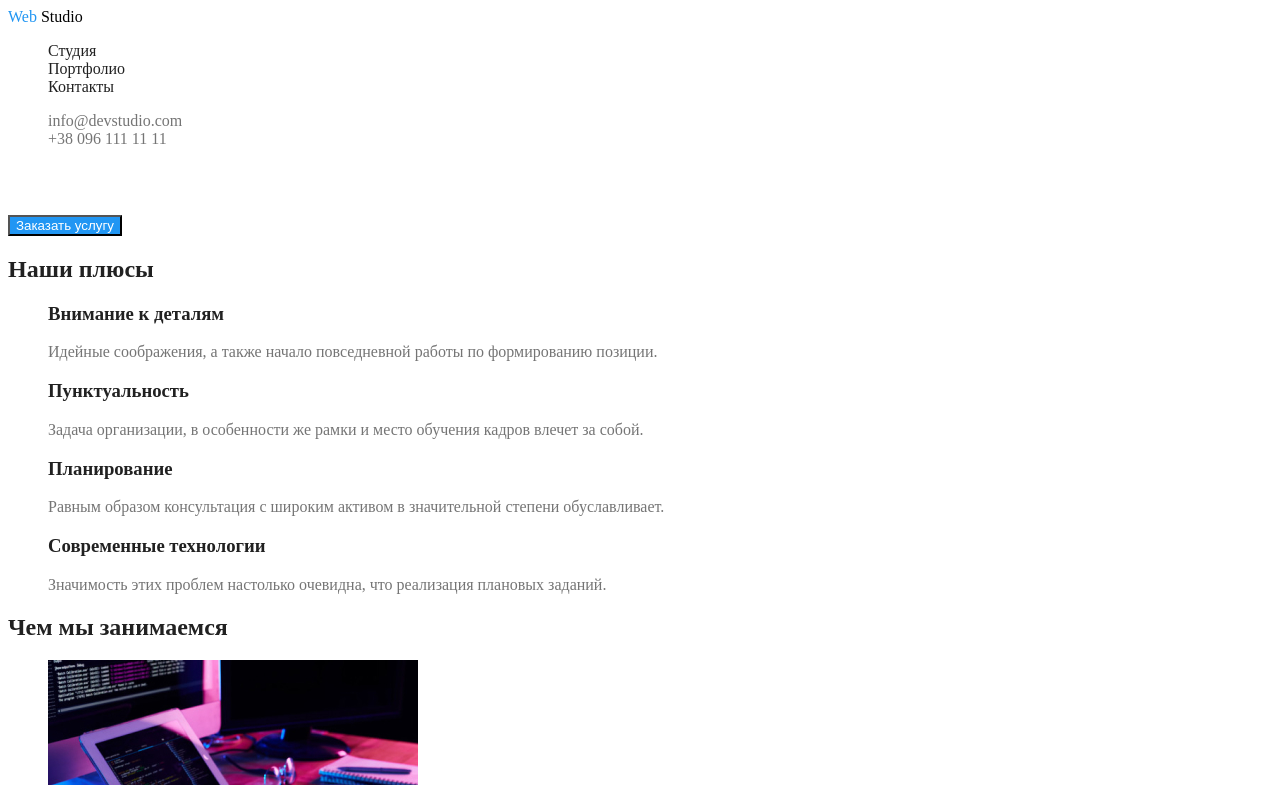
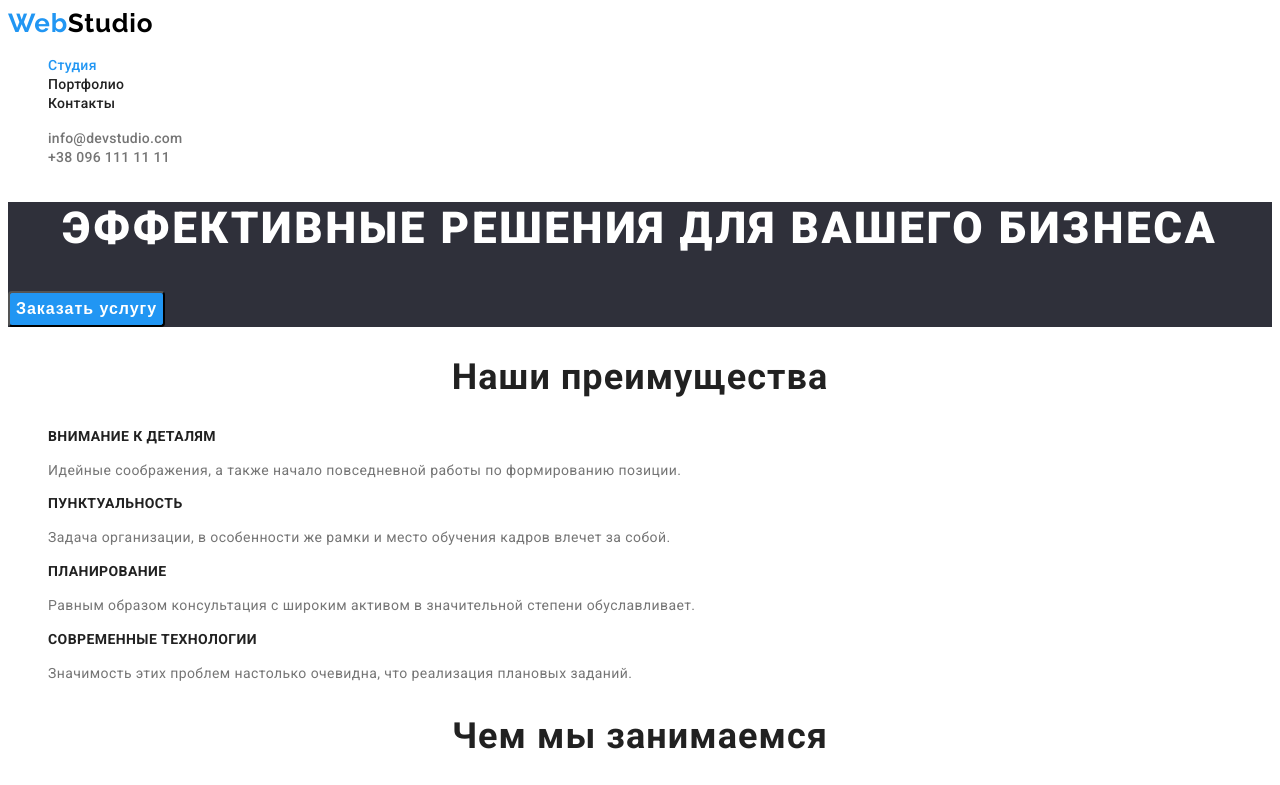
Before and after one commit to Fry8778/-goit-markup-hw-02, a plain HTML site: page index.html in a window 1280 px wide. Shown: the top 785 px of the page. Drawn offline with Linux system fonts and the light colour scheme; a web font is replaced by a local one.

Commit message:
На станице WebStudio добавлены цвет, шрифт

```diff
--- a/css/style.css
+++ b/css/style.css
@@ -1,30 +1,38 @@
+/*PAGE 1: CSS for WebStudio*/
+
 :root {
     --primery-text-color:#757575;
     --title-text-color: #212121;
     --accent-color: #2196F3;
+    --primery-white-color:#FFFFFF;
 }
 
 
 body {
-    background-color: #FFFFFF;
-    color: #757575;;
+    background-color: var(--primery-white-color);
+    color: var(--primery-text-color);
+    font-family: Roboto, 'Helvetica Neue', sans-serif;
+    letter-spacing: 0.03em;
 }
+
 /*Logo*/
 
 .logo {
+    color:#000000;
+    font-family: Raleway;
+    font-weight: 700;
+    font-size: 26px;
+    line-height: 1.19;
+    letter-spacing: 0.03em;
     text-decoration: none;
 }
 
-.logo-up-black {
-    color:#000000;
+.logo:hover {
+    color:var(--accent-color);
 }
 
-.logo-up-black:hover {
-    color: var(--accent-color);
-}
-
-.logo-up-blue {
-    color: var(--accent-color);
+.up-blue {
+    color:var(--accent-color);
 }
 
 /*Site navigation*/
@@ -34,6 +42,10 @@ body {
 }
 
 .site-nav a {
+    font-weight: 500;
+    font-size: 14px;
+    line-height: 1.14;
+    letter-spacing: 0.02em;
     text-decoration: none;
     color: var(--title-text-color);
 }
@@ -42,9 +54,16 @@ body {
 .site-nav .link:focus {
     color: var(--accent-color);
 }
+.site-nav .link.current {
+    color: var(--accent-color);
+}
 
 /*Auth-nav*/
 .auth-nav .link {
+    font-weight: 500;
+    font-size: 14px;
+    line-height: 1.14;
+    letter-spacing: 0.02em;
     text-decoration: none;
     color: var(--primery-text-color);
 }
@@ -56,29 +75,64 @@ body {
 }
 
 /*Hero*/
+
+.hero {
+    background-color:#2F303A;
+}
 .hero-title {
-    color: #FFFFFF;
+    font-weight: 900;
+    font-size: 44px;
+    line-height: 1,36;
+    text-align: center;
+    text-transform: uppercase;
+    letter-spacing: 0.06em;
+    color: var(--primery-white-color);
+
 }
 
 .button {
-    color: #FFFFFF;
+    color: var(--primery-white-color);
     background-color: var(--accent-color);
+    border-radius: 4px;
+    font-weight: 700;
+    font-size: 16px;
+    line-height: 1.88;
+    text-align: center;
+    letter-spacing: 0.06em;
 }
 
-/*Section*/
-
 .section-title {
+    font-family: 'Roboto';
+    font-weight: 700;
+    font-size: 36px;
+    line-height: 1.16;
+    text-align: center;
+    letter-spacing: 0.03em;
     color: var(--title-text-color);
 }
+/*Преимущества*/
 
- /*Features*/
+.features-list .title {
+    font-family: 'Roboto';
+    font-weight: 700;
+    font-size: 14px;
+    line-height: 1.14;
+    letter-spacing: 0.03em;
+    color: var(--title-text-color);
+
+}
+
+.features-list .text {
+    font-family: 'Roboto';
+    font-weight: 400;
+    font-size: 14px;
+    line-height: 1.71;
+    letter-spacing: 0.03em;
+    color: var(--primery-text-color);
+}
 
 .features-list {
     list-style: none;
-}
-
-.features-list .title {
-    color: var(--title-text-color);
 }
 
 /*Наша деятельность*/
@@ -89,28 +143,47 @@ body {
 
 /*Staff*/
 
+.section-people {
+    background-color: #F5F4FA;}
+
 .staff {
     list-style: none;
 }
 
 .staff-name {
+    font-weight: 500;
+    font-size: 16px;
+    line-height: 1.19;
+    letter-spacing: 0.03em;
     color: var(--title-text-color);
 }
 .staff-position {
+    font-weight: 400;
+    font-size: 16px;
+    line-height: 1.19;
+    letter-spacing: 0.03em;
     color: var(--primery-text-color);
 }
 
 /*Footer*/
 
-.logo-down-white {
-    color: #FFFFFF;
+.footer {
+    background-color:#2F303A;
+}
+.logo-down {
+    color: var(--accent-color);
+    font-family: Raleway;
+    font-weight: 700;
+    font-size: 26px;
+    line-height: 1.19;
+    letter-spacing: 0.03em;
+    text-decoration: none;
+}
+.down-white {
+    color: var(--primery-white-color);
 }
 
-.logo-down-white:hover {
-    color: var(--accent-color);
-}
-
-.logo-down-blue {
+.down-white:hover {
     color: var(--accent-color);
 }
 
@@ -121,10 +194,22 @@ body {
 }
 
 .bottom .town {
-    color: #FFFFFF;
+    font-family: 'Roboto';
+    font-style: normal;
+    font-weight: 400;
+    font-size: 14px;
+    line-height: 1.71;
+    letter-spacing: 0.03em;
+    color: var(--primery-white-color);
 }
 
 .bottom .link {
+    font-family: 'Roboto';
+    font-style: normal;
+    font-weight: 400;
+    font-size: 14px;
+    line-height: 1.71;
+    letter-spacing: 0.03em;
     color: rgba(255, 255, 255, 0.6);
 }
 
@@ -136,5 +221,4 @@ body {
 }
 
 
-
-hero and footer color цвет бекграунд: #2F303A;
+    /*PAGE 2: CSS for Pornfolio*/
--- a/index.html
+++ b/index.html
@@ -5,7 +5,10 @@
     <meta charset="UTF-8">
     <meta http-equiv="X-UA-Compatible" content="IE=edge">
     <meta name="viewport" content="width=device-width, initial-scale=1.0">
-    <title>WebStudio-hw-2</title>
+    <title>WebStudio</title>
+    <link
+        href="https://fonts.googleapis.com/css2?family=Raleway:wght@700&family=Roboto:wght@400;500;700;900&family=Whisper&display=swap"
+        rel="stylesheet">
     <link rel="stylesheet" href="./css/style.css">
 </head>
 
@@ -13,13 +16,10 @@
     <!--Шапка сайта-->
     <header>
         <nav>
-            <a href="./index.html" class="logo">
-                <span class="logo-up-blue">Web</span>
-                <span class="logo-up-black">Studio</span>
-            </a>
+            <a href="./index.html" class="logo"><span class="up-blue">Web</span>Studio</a>
             <ul class="site-nav list">
-                <li><a href="@" class="link">Студия</a></li>
-                <li><a href="@" class="link">Портфолио</a></li>
+                <li><a href="@" class="link current">Студия</a></li>
+                <li><a href="./portfolio.html" class="link">Портфолио</a></li>
                 <li><a href="@" class="link">Контакты</a></li>
             </ul>
         </nav>
@@ -36,23 +36,23 @@
         </section>
         <!--Преимущества-->
         <section class="section">
-            <h2 class="section-title">Наши плюсы</h2>
+            <h2 class="section-title">Наши преимущества</h2>
             <ul class="features-list">
                 <li>
-                    <h3 class="title">Внимание к деталям </h3>
-                    <p>Идейные соображения, а также начало повседневной работы по формированию позиции.</p>
+                    <h3 class="title">ВНИМАНИЕ К ДЕТАЛЯМ</h3>
+                    <p class="text">Идейные соображения, а также начало повседневной работы по формированию позиции.</p>
                 </li>
                 <li>
-                    <h3 class="title">Пунктуальность</h3>
-                    <p>Задача организации, в особенности же рамки и место обучения кадров влечет за собой.</p>
+                    <h3 class="title">ПУНКТУАЛЬНОСТЬ</h3>
+                    <p class="text">Задача организации, в особенности же рамки и место обучения кадров влечет за собой.</p>
                 </li>
                 <li>
-                    <h3 class="title">Планирование</h3>
-                    <p>Равным образом консультация с широким активом в значительной степени обуславливает.</p>
+                    <h3 class="title">ПЛАНИРОВАНИЕ</h3>
+                    <p class="text">Равным образом консультация с широким активом в значительной степени обуславливает.</p>
                 </li>
                 <li>
-                    <h3 class="title">Современные технологии</h3>
-                    <p>Значимость этих проблем настолько очевидна, что реализация плановых заданий.</p>
+                    <h3 class="title">СОВРЕМЕННЫЕ ТЕХНОЛОГИИ</h3>
+                    <p class="text">Значимость этих проблем настолько очевидна, что реализация плановых заданий.</p>
                 </li>
             </ul>
         </section>
@@ -66,7 +66,7 @@
             </ul>
         </section>
         <!--Сотрудники-->
-        <section class="section">
+        <section class="section-people">
             <h2 class="section-title">Наша командa</h2>
             <ul class="staff">
                 <li>
@@ -74,17 +74,17 @@
                     <h3 class="staff-name">Игорь Демьяненко</h3>
                     <p class="staff-position">Product Designer</p>
                 </li>
-                <li class="title">
+                <li>
                     <img src="images/olga.jpg" alt="Woman. Developer. Olga" width="270" height="260" />
                     <h3 class="staff-name">Ольга Репина</h3>
                     <p class="staff-position">Frontend Developer</p>
                 </li>
-                <li class="title">
+                <li>
                     <img src="images/nikolay.jpg" alt="Man. Marketer. Nikolay" width="270" height="260" />
                     <h3 class="staff-name">Николай Тарасов</h3>
                     <p class="staff-position">Marketingr</p>
                 </li>
-                <li class="title">
+                <li>
                     <img src="images/mihail.jpg" alt=" Man. UI Designer. Mihail" width="270" height="260" />
                     <h3 class="staff-name">Михаил Ермаков</h3>
                     <p class="staff-position">UI Designer</p>
@@ -93,11 +93,8 @@
         </section>
     </main>
     <!--Футер-->
-    <footer>
-        <a href="./index.html" class="logo">
-            <span class="logo-down-blue">Web</span>
-            <span class="logo-down-white">Studio</span>
-         </a>
+    <footer class="footer">
+            <a href="./index.html" class="logo-down">Web<span class="down-white">Studio</span></a>
         <address>
             <ul class="bottom list">
                 <li><a href="г.Киев,пр-тЛесиУкраинки,26" class="town">г. Киев, пр-т Леси Украинки, 26</a></li>
```
Also changed, not shown: portfolio.html (added, +12 -0 lines).
